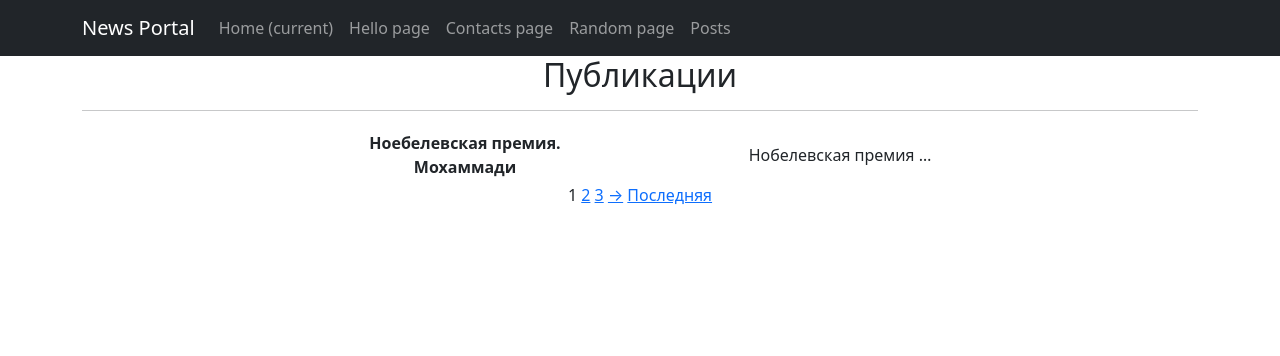
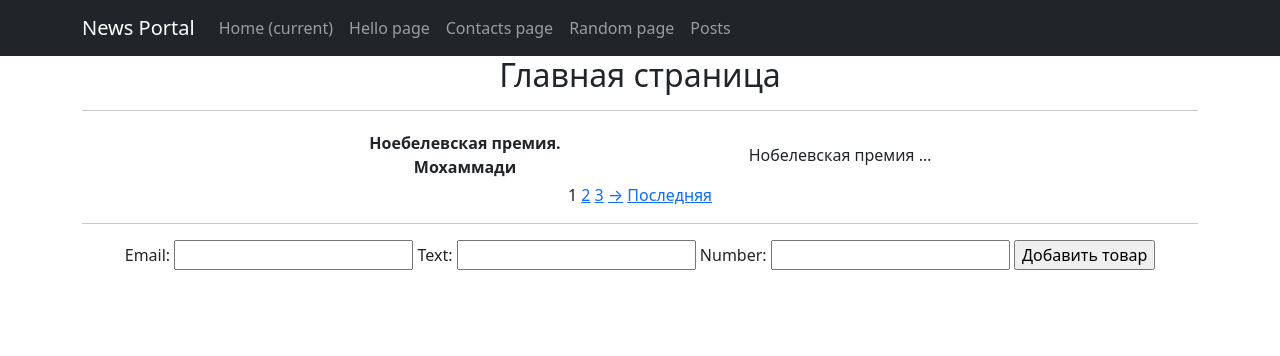
Before and after one commit to equestriann/News-Portal, a Django app: page /news/ in a window 1280 px wide. Shown: the top 356 px of the page. Run offline with Django 4.2, Linux system fonts and the light colour scheme; data comes from the database, SQL or seed files in the repository; some libraries are stand-ins or nearby versions.

Commit message:
Добавлены формы в приложение news (D7.3)

```diff
--- /dev/null
+++ b/news/forms.py
@@ -0,0 +1,8 @@
+from django.forms import Form, CharField, EmailField, IntegerField
+from .models import Post
+
+
+class PostForm(Form):
+    email = EmailField()
+    text = CharField()
+    number = IntegerField()
--- a/news/views.py
+++ b/news/views.py
@@ -9,6 +9,7 @@ from django.shortcuts import render
 
 from .models import Post
 from .filters import PostFilter
+from .forms import PostForm
 
 class PostList(ListView):
     model = Post
@@ -16,11 +17,21 @@ class PostList(ListView):
     template_name = 'news_all.html'
     context_object_name = 'news_all'
     paginate_by = 1
+    form_class = PostForm
 
-    # def get_context_data(self, **kwargs):
-    #     context = super().get_context_data(**kwargs)
-    #     context['filter'] = PostFilter(self.request.GET, queryset=self.get_queryset())
-    #     return context
+    def get_context_data(self, **kwargs):
+        context = super().get_context_data(**kwargs)
+        context['posts'] = Post.objects.all()
+        context['form'] = PostForm()
+        return context
+
+    def post(self, request, *args, **kwargs):
+        form = self.form_class(request.POST)
+
+        if form.is_valid():
+            form.save()
+
+        return super().get(request, *args, **kwargs)
 
 class PostSearch(ListView):
     model = Post
--- a/templates/news_all.html
+++ b/templates/news_all.html
@@ -7,7 +7,7 @@ posts
 
 <!-- В контенте на странице мы выводим все товары -->
 {% block content %}
-    <h2>Публикации</h2>
+    <h2>Главная страница</h2>
     <hr>
     {% if news_all %}
         <table align="center" cellpadding="4">
@@ -53,4 +53,13 @@ posts
     {% endif %}
 
 {% endif %}
+
+<hr>
+
+<form method="POST">
+    {% csrf_token %}
+    {{ form }} <!-- Теперь нам нужна только готовая форма и кнопка -->
+    <input type="submit" value="Добавить товар">
+</form>
+
 {% endblock content %}
```
